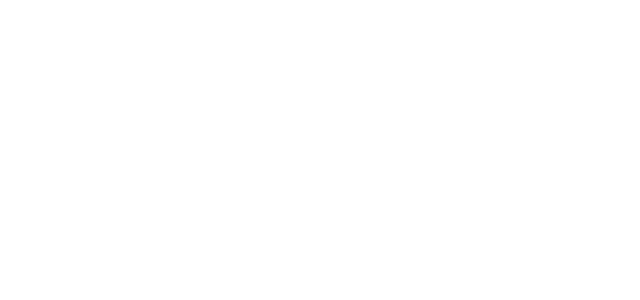
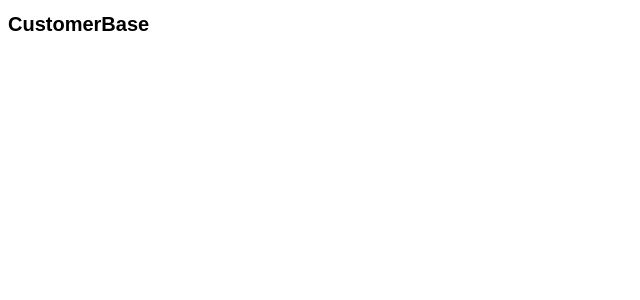
Before and after one commit to timhadler/client-base, a React (Create React App) app: page / in a window 1280 px wide. Shown: the top 300 px of the page, without its empty margins (0-640 px from the left). Built offline with nearby package versions, Linux system fonts and the light colour scheme.

Commit message:
Some base css resets

```diff
--- a/src/App.js
+++ b/src/App.js
@@ -3,7 +3,9 @@
 function App() {
   return (
     <div className="App">
-
+      <div className="App-header">
+        <h1>CustomerBase</h1>
+      </div>
     </div>
   );
 }
--- a/src/index.css
+++ b/src/index.css
@@ -1,13 +1,55 @@
-body {
+/* RESETS */
+*,
+*::before,
+*::after {
+  box-sizing: border-box;
+}
+*:focus {
+  outline: 3px dashed #228bec;
+  outline-offset: 0;
+}
+html {
+  font: 62.5% / 1.15 sans-serif;
+}
+h1,
+h2 {
+  margin-bottom: 0;
+}
+ul {
+  list-style: none;
+  padding: 0;
+}
+button {
+  border: none;
   margin: 0;
-  font-family: -apple-system, BlinkMacSystemFont, 'Segoe UI', 'Roboto', 'Oxygen',
-    'Ubuntu', 'Cantarell', 'Fira Sans', 'Droid Sans', 'Helvetica Neue',
-    sans-serif;
-  -webkit-font-smoothing: antialiased;
-  -moz-osx-font-smoothing: grayscale;
+  padding: 0;
+  width: auto;
+  overflow: visible;
+  background: transparent;
+  color: inherit;
+  font: inherit;
+  line-height: normal;
+  -webkit-font-smoothing: inherit;
+  -moz-osx-font-smoothing: inherit;
+  -webkit-appearance: none;
 }
-
-code {
-  font-family: source-code-pro, Menlo, Monaco, Consolas, 'Courier New',
-    monospace;
+button::-moz-focus-inner {
+  border: 0;
 }
+button,
+input,
+optgroup,
+select,
+textarea {
+  font-family: inherit;
+  font-size: 100%;
+  line-height: 1.15;
+  margin: 0;
+}
+button,
+input {
+  overflow: visible;
+}
+input[type="text"] {
+  border-radius: 0;
+}
```
